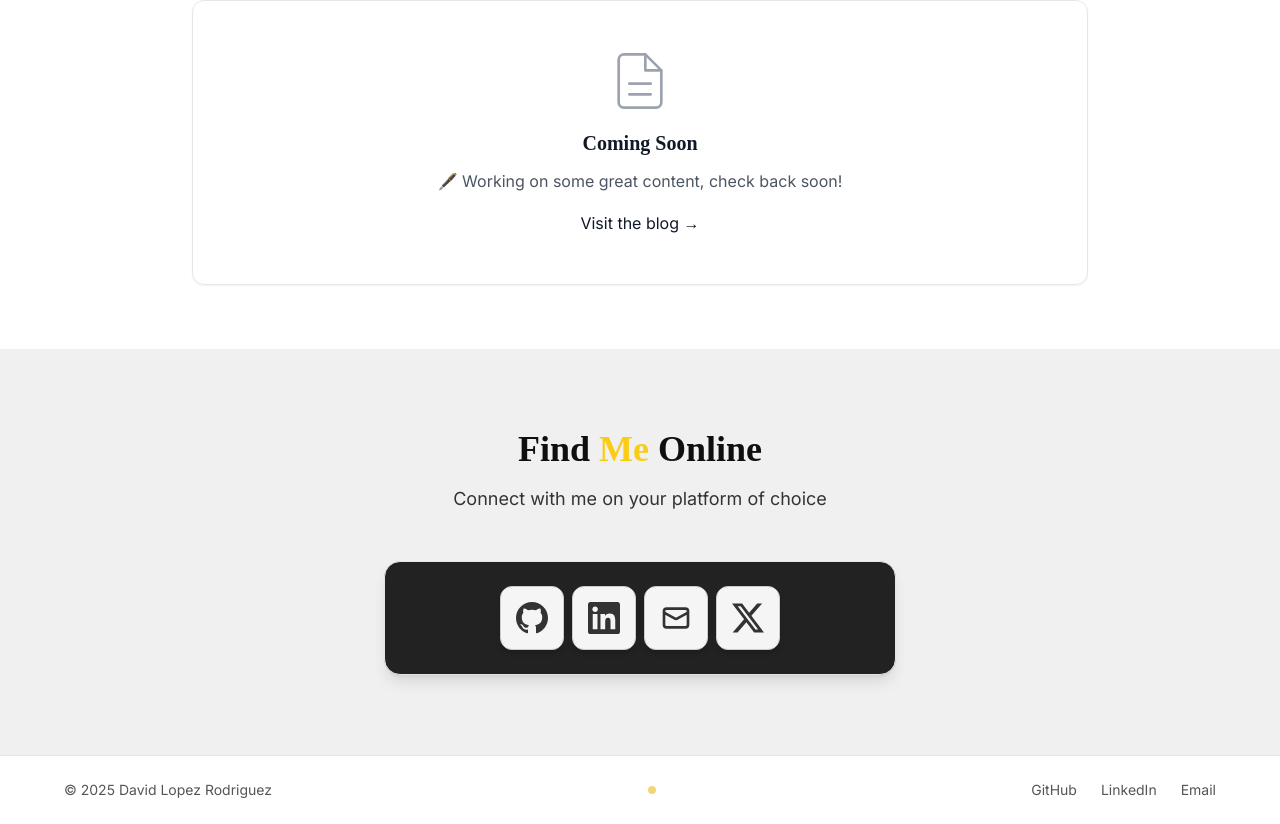
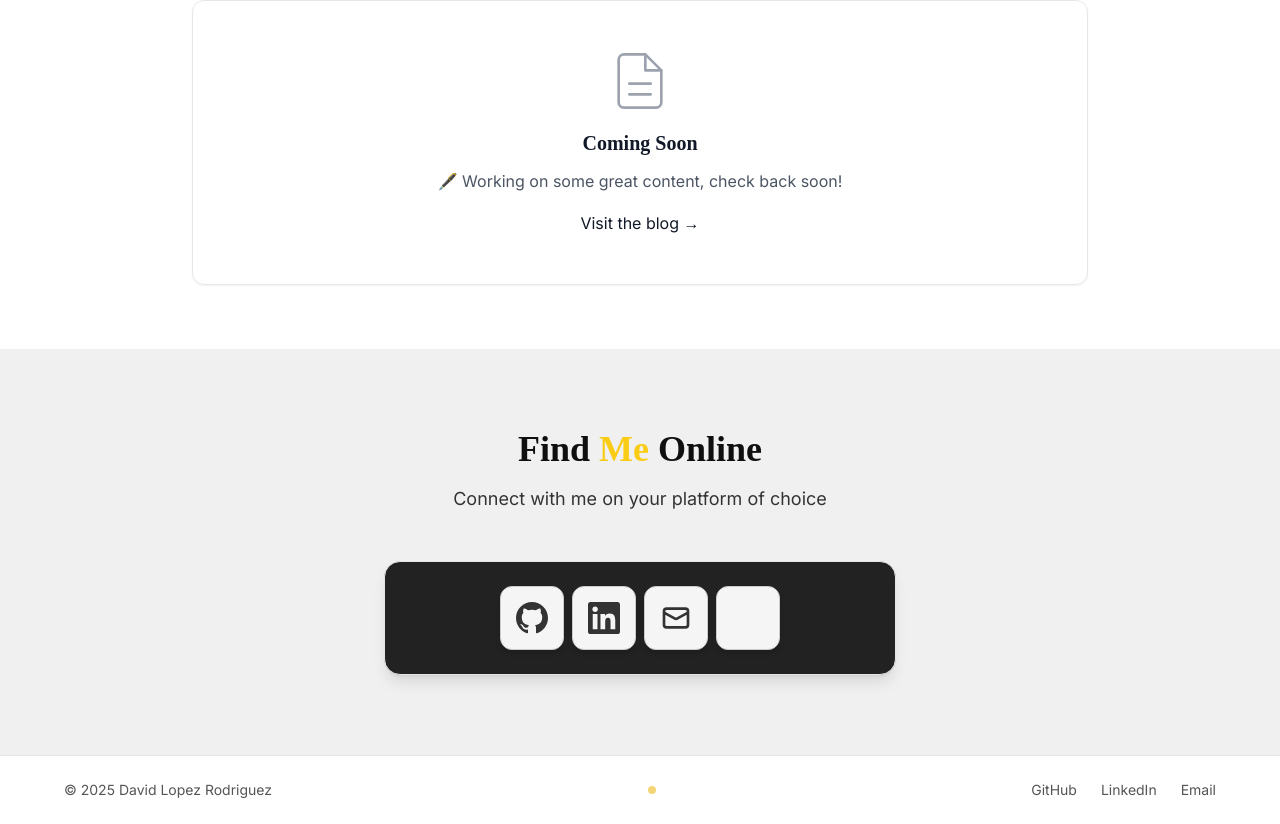
Before and after one commit to dlrodev92/my_personal_portfolio, an Astro site: page / in a window 1280 px wide. Shown: the part 5350-6174 px from the top of the page. Built offline with nearby package versions, Linux system fonts and the light colour scheme; Astro itself is replaced by a stand-in of ours; no server answers; a web font is replaced by a local one.

Commit message:
contact updated

```diff
--- a/src/components/sections/index/ContactCTASection.astro
+++ b/src/components/sections/index/ContactCTASection.astro
@@ -70,11 +70,7 @@ const socialLinks = [
                 <path stroke-linecap="round" stroke-linejoin="round" stroke-width="2" d="M3 8l7.89 4.26a2 2 0 002.22 0L21 8M5 19h14a2 2 0 002-2V7a2 2 0 00-2-2H5a2 2 0 00-2 2v10a2 2 0 002 2z"/>
               </svg>
             )}
-            {link.icon === 'twitter' && (
-              <svg class="w-8 h-8 text-text-secondary group-hover:text-interactive/40 transition-colors duration-300" fill="currentColor" viewBox="0 0 24 24">
-                <path d="M18.901 1.153h3.68l-8.04 9.19L24 22.846h-7.406l-5.8-7.584-6.638 7.584H.474l8.6-9.83L0 1.154h7.594l5.243 6.932ZM17.61 20.644h2.039L6.486 3.24H4.298Z"/>
-              </svg>
-            )}
+
           </div>
           <div class="absolute -bottom-8 left-1/2 transform -translate-x-1/2 opacity-0 group-hover:opacity-100 transition-opacity duration-300">
             <div class="bg-black text-white text-xs py-1 px-2 rounded whitespace-nowrap">
```
